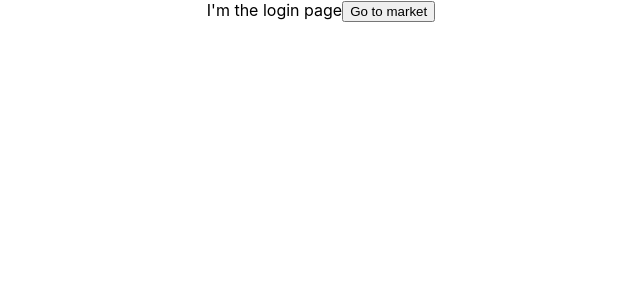
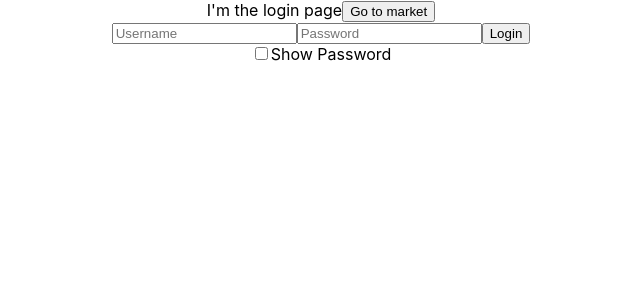
Before and after one commit to Falanke21/REM-demo-website, a React (Create React App) app in the folder fgnb/: page / in a window 1280 px wide. Shown: the top 300 px of the page, without its empty margins (319-959 px from the left). Built offline with nearby package versions, Linux system fonts and the light colour scheme.

Commit message:
Implemented authentication form and password masking

```diff
--- /dev/null
+++ b/fgnb/src/AuthForm.js
@@ -0,0 +1,49 @@
+import React from 'react';
+
+class AuthForm extends React.Component {
+  togglePasswordMask = () => {
+    const container = document.getElementById("passInput");
+    if (container.type === "password") {
+      container.type = "text";
+    } else {
+      container.type = "password";
+    }
+  };
+
+  render() {
+    return (
+      <div>
+        <div>
+          <input
+            name='username'
+            value={this.props.username}
+            onChange={this.props.handleChange}
+            type='text'
+            placeholder='Username'
+          />
+          <input
+            id='passInput'
+            name='password'
+            value={this.props.password}
+            onChange={this.props.handleChange}
+            type='password'
+            placeholder='Password'
+          />
+          <button
+            onClick={this.props.checkAuth}>
+            Login
+          </button>
+        </div>
+        <div>
+          <input
+            type='checkbox'
+            onClick={this.togglePasswordMask}
+          />
+          Show Password
+        </div>
+      </div>
+    )
+  }
+}
+
+export default AuthForm;
--- a/fgnb/src/Login.js
+++ b/fgnb/src/Login.js
@@ -1,14 +1,50 @@
 import React, { Component } from 'react';
 import {Link} from 'react-router-dom';
 
+import AuthForm from './AuthForm.js'
+
 class Login extends Component {
+  state = {
+    username: "",
+    password: ""
+  };
+
+  handleChange = (event) => {
+    const target = event.target;
+    const name = target.name;
+    const value = target.value;
+
+    this.setState({
+      [name]: value
+    });
+  };
+
+  checkAuth = () => {
+    const username = this.state.username;
+    const password = this.state.password;
+
+    if (username === "admin" && password === "admin") {
+      console.log("admin");
+    } else if (username === "csc309" && password === "csc309") {
+      console.log("valid user");
+    } else {
+      console.log("invalid user");
+    }
+  };
+
   render() {
     return (
       <div>
         I'm the login page
         <Link to={"./market"}>
           <button>Go to market</button>
-          </Link>
+        </Link>
+        <AuthForm
+          username={this.state.username}
+          password={this.state.password}
+          handleChange={this.handleChange}
+          checkAuth={this.checkAuth}
+        />
       </div>
     );
   }
```
